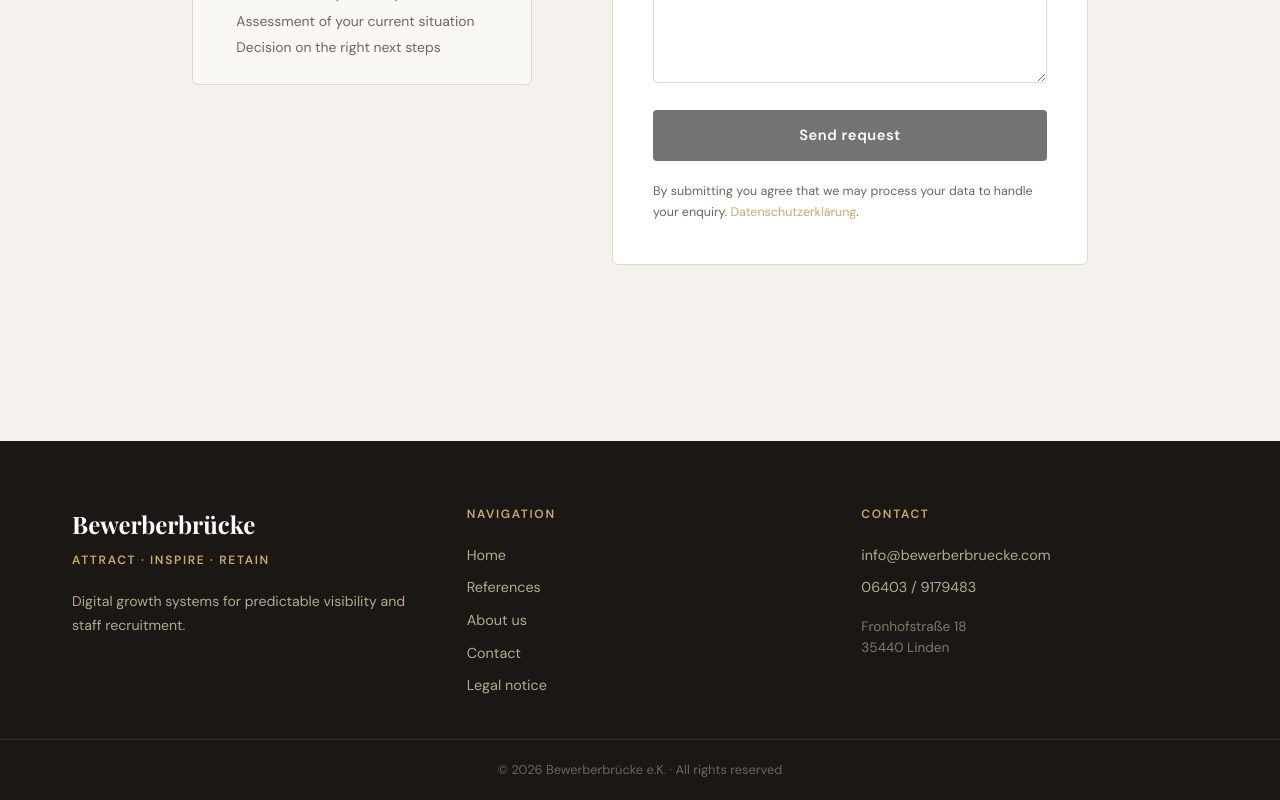
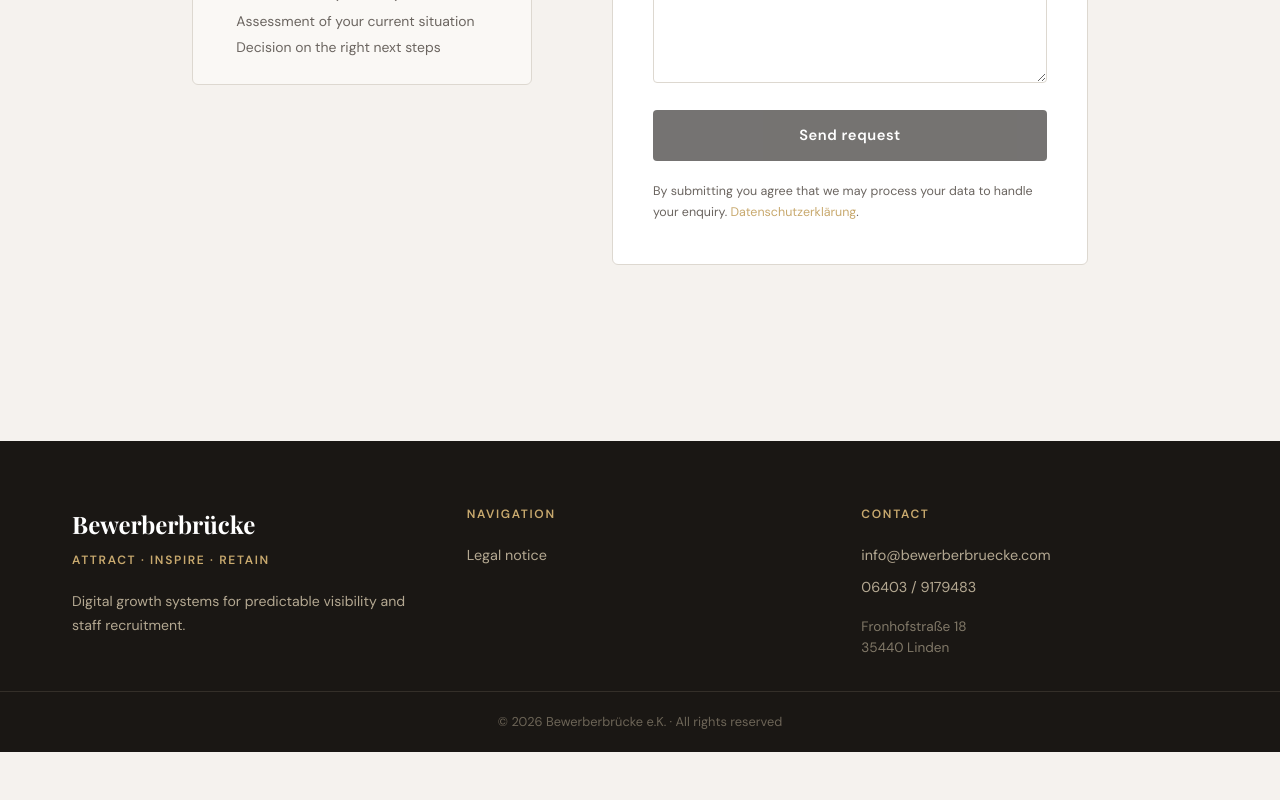
Before and after one commit to DuxAquila/Bewerberbruecke, a Next.js app: page /en/kontakt in a window 1280 px wide. Shown: the part 938-1738 px from the top of the page. After the commit the page ends 1690 px from the top, so only its background shows below. Built offline with nearby package versions, Linux system fonts and the light colour scheme.

Commit message:
seo: Footer-Navigation auf Impressum reduziert um doppelte Ankertexte zu vermeiden

```diff
--- a/src/components/Footer.tsx
+++ b/src/components/Footer.tsx
@@ -10,10 +10,6 @@ export default function Footer({ locale }: FooterProps) {
   const tn = useTranslations("nav");
 
   const navLinks = [
-    { href: `/${locale}`,            label: tn("home") },
-    { href: `/${locale}/referenzen`, label: tn("referenzen") },
-    { href: `/${locale}/ueber-uns`,  label: tn("ueberUns") },
-    { href: `/${locale}/kontakt`,    label: tn("kontakt") },
     { href: `/${locale}/impressum`,  label: tn("impressum") },
   ];
 
```
